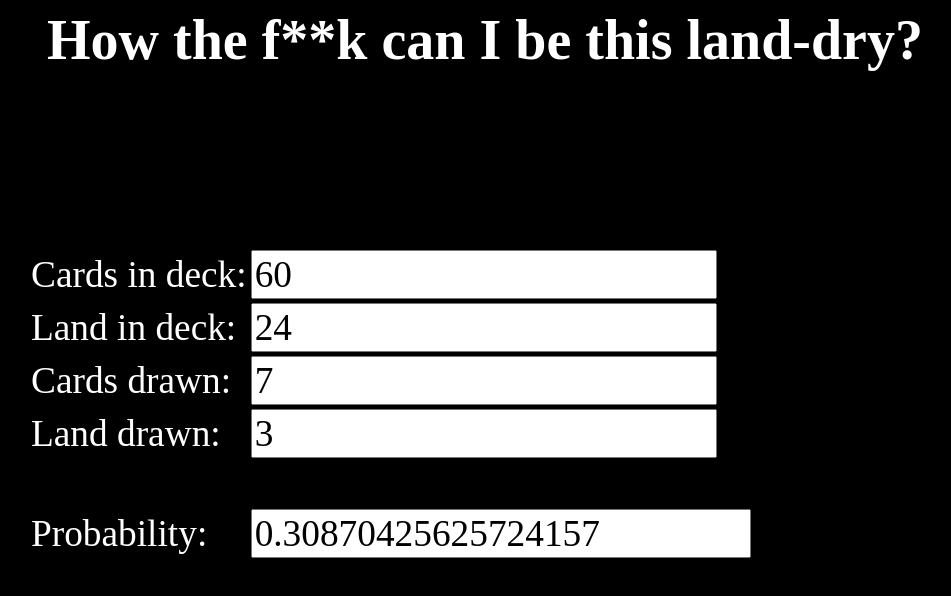
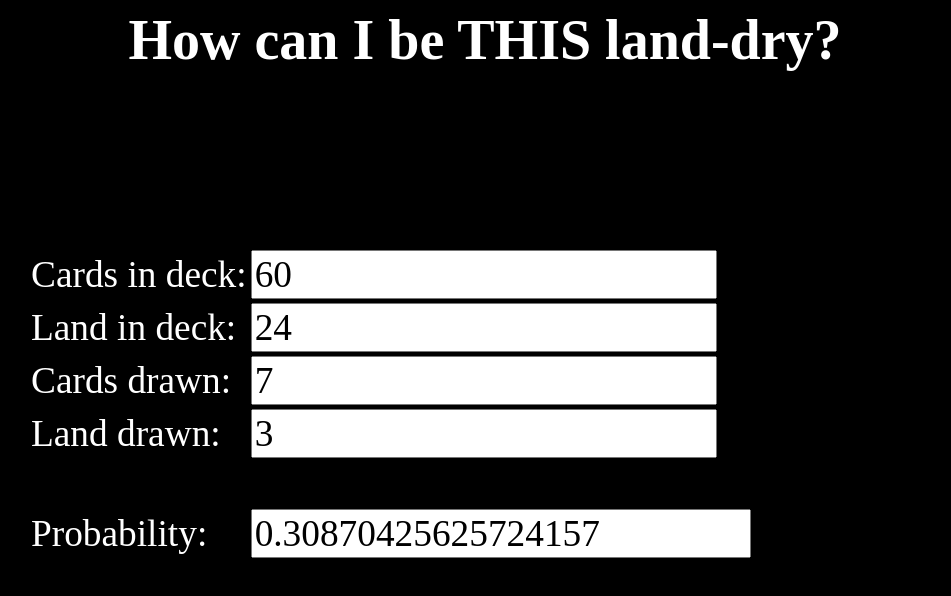
Before and after one commit to LeiMagnus/land, a plain HTML site: page index.html in a window 1280 px wide. Shown: the whole page, without its empty margins (155-1106 px from the left). Drawn offline with Linux system fonts and the light colour scheme.

Commit message:
Update index.html

```diff
--- a/index.html
+++ b/index.html
@@ -1,5 +1,5 @@
 <html>
-<title>How the f**k can I be this land-dry?</title>
+<title>How can I be THIS land-dry?</title>
 <head>
 <style>
 body
@@ -62,7 +62,7 @@ function run(){
 </script>
 </head>
 <body onload='setInit();document.getElementById("p").value=run();' onkeyup='document.getElementById("p").value=run();'>
-<h2 style='text-align:center;'>How the f**k can I be this land-dry?</h2>
+<h2 style='text-align:center;'>How can I be THIS land-dry?</h2>
 <table>
 <tr>
 <td>Cards in deck: </td><td><input type='text' id='n'></input></td>
```
